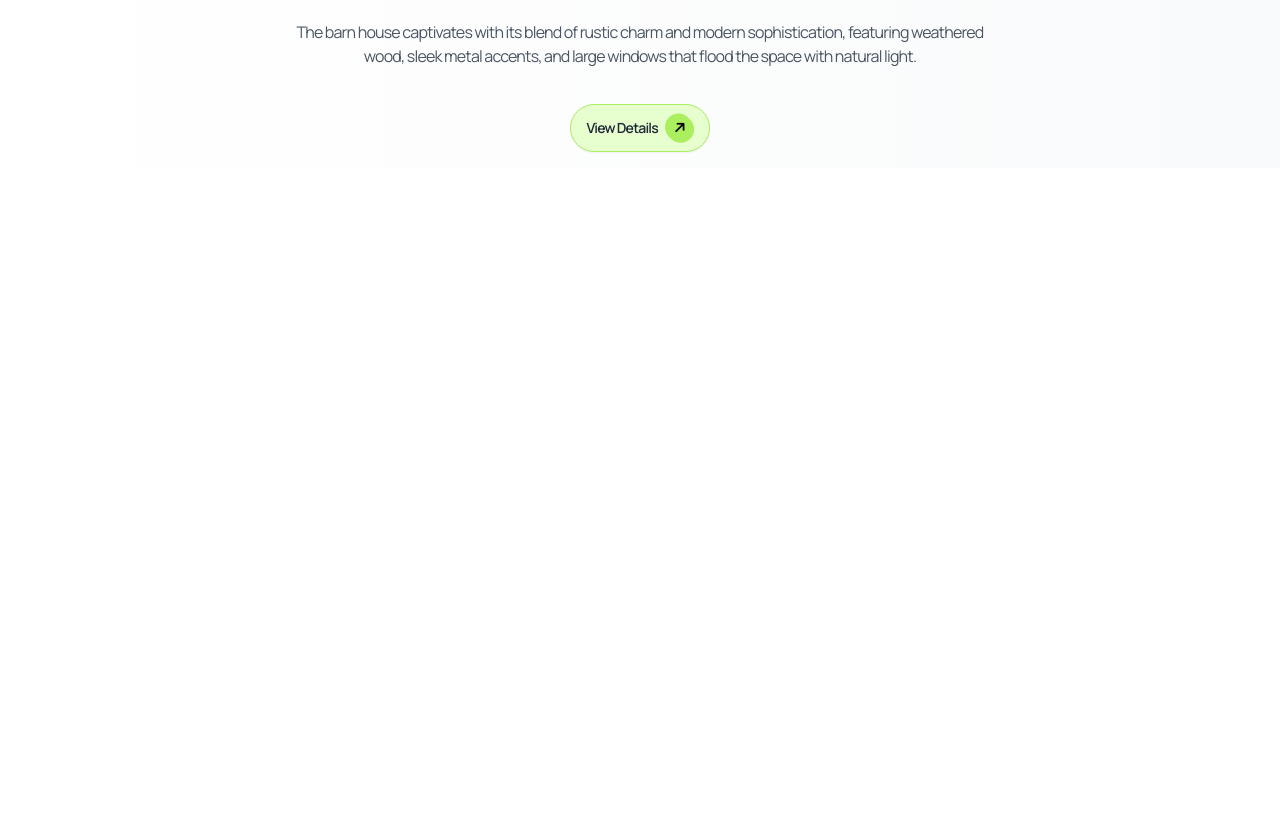
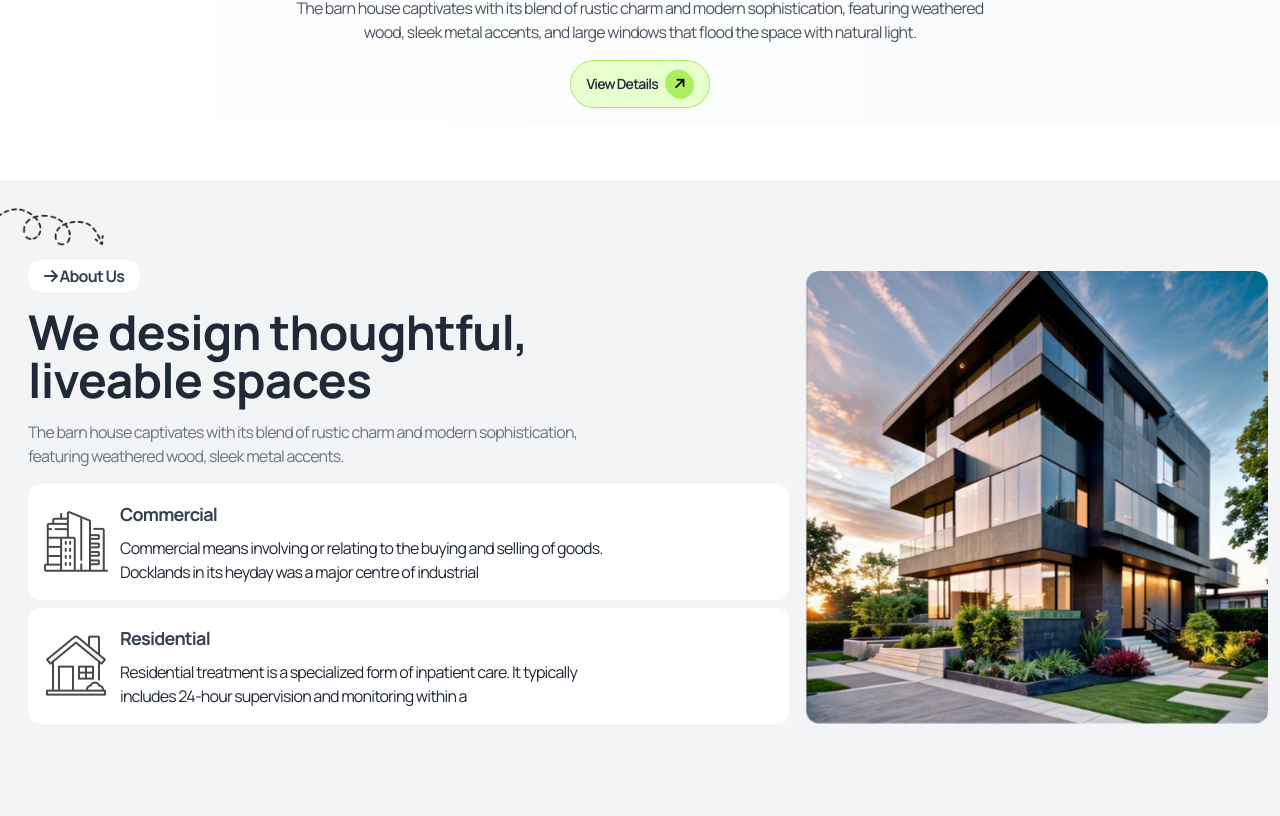
Before and after one commit to designer-sujon/a3-renterio, a plain HTML site: page index.html in a window 1280 px wide. Shown: the part 546-1362 px from the top of the page. Before the commit the page ends 800 px from the top, so only its background shows below. Drawn offline with nearby package versions, Linux system fonts and the light colour scheme.

Commit message:
about section done

```diff
--- a/index.html
+++ b/index.html
@@ -21,6 +21,7 @@
                 clifford: '#da373d',
                 'primary': '#ABEF5F',
                 'primary-2': '#e7fece',
+                'primary-bg': '1E1E1E',
               }
             }
           }
@@ -34,8 +35,8 @@
       </Style>
 </head>
 <body class="font-manrope tracking-tighter">
-    <header class="bg-gradient-to-r from-white to-gray-50">
-        <nav class="container mx-auto mt-5">
+    <header class="bg-gradient-to-r from-white to-gray-50 mb-14">
+        <nav class="container mx-auto mt-4">
             <div class="navbar justify-around items-center">
                 <div class="">
                   <a class="text-3xl font-black cursor-pointer"><i class="fa-solid fa-arrow-right bg-primary p-2 rounded-full text-black -rotate-45"></i> Rinterio</a>
@@ -76,18 +77,58 @@
             <div>
               <img class="w-[500px]" src="assets/banner.png" alt="">
             </div>
-            <div class="lg:w-3/4 space-y-3">
+            <div class="lg:w-3/4 space-y-2">
               <h1 class="text-4xl lg:text-5xl font-bold">A barn house of this design has a striking appearance</h1>
-              <p class="lg:py-6 lg:w-3/4 mx-auto text-gray-600">
+              <p class="lg:py-2 lg:w-3/4 mx-auto text-gray-600">
                 The barn house captivates with its blend of rustic charm and modern sophistication, featuring weathered wood, sleek metal accents, and large windows that flood the space with natural light.
               </p>
-              <button class="btn bg-primary-2 rounded-3xl p-x-2 border border-primary">View Details <i class="fa-solid fa-arrow-right bg-primary p-2 rounded-full text-black -rotate-45"></i> </button>
+              <button class="btn bg-primary-2 rounded-3xl p-x-2 border border-primary w-full lg:w-auto">View Details <i class="fa-solid fa-arrow-right bg-primary p-2 rounded-full text-black -rotate-45"></i> </button>
             </div>
           </div>
         </div>
     </header>
     <main>
+        <!-- about us -->
+         <section class="bg-gray-100">
+          <div class="container relative mx-auto grid lg:flex justify-between items-center py-10 lg:py-20 px-3 lg:gap-4">
+            <div>
+              <img class="absolute top-7 -left-2 w-28 hidden lg:flex" src="assets/Vector.png" alt="">
+            </div>
+            <!-- text section -->
+            <div class="lg:w-3/4">
+              <div class="space-y-4 mb-3 flex flex-col justify-center items-center lg:items-start">
+                <p class="bg-white rounded-xl px-4 py-1 inline-block font-bold cursor-pointer text-gray-700"><i class="fa-solid fa-arrow-right"></i> About Us</p>
+                <h1 class="font-bold text-4xl text-center lg:text-left lg:text-5xl lg:w-3/4 items-center">We design thoughtful, liveable spaces</h1>
+                <p class="lg:w-3/4 text-gray-500 text-center lg:text-left">The barn house captivates with its blend of rustic charm and
+                modern sophistication, featuring weathered wood, sleek metal accents.</p>
+                <div class="grid space-y-2">
+                  <!-- card-1 -->
+                <div class="flex items-center space-x-3 bg-white rounded-xl p-2 lg:p-4">
+                  <img src="assets/commercial.png" alt="">
+                  <div class="space-y-2">
+                    <h3 class="font-bold text-lg text-gray-700">Commercial</h3>
+                    <p class="lg:w-3/4">Commercial means involving or relating to the buying and selling of goods. Docklands in its heyday was a major centre of industrial</p>
+                  </div>
 
+                </div>
+                <!-- card-2 -->
+                <div class="flex justify-center items-center space-x-3 bg-white rounded-xl p-2 lg:p-4">
+                  <img src="assets/residential.png" alt="">
+                  <div class="space-y-2">
+                    <h3 class="font-bold text-lg text-gray-700">Residential</h3>
+                    <p class="lg:w-3/4">Residential treatment is a specialized form of inpatient care. It typically includes 24-hour supervision and monitoring within a</p>
+                  </div>
+              </div>
+              </div>
+            </div>
+
+             </div>
+             <!-- image -->
+              <div class="mt-4 lg:mt-0"><img class="lg:h-3/4 mx-auto" src="assets/Rectangle.png" alt="">
+              </div>
+            </div>
+
+         </section>
     </main>
     <footer>
 
```
